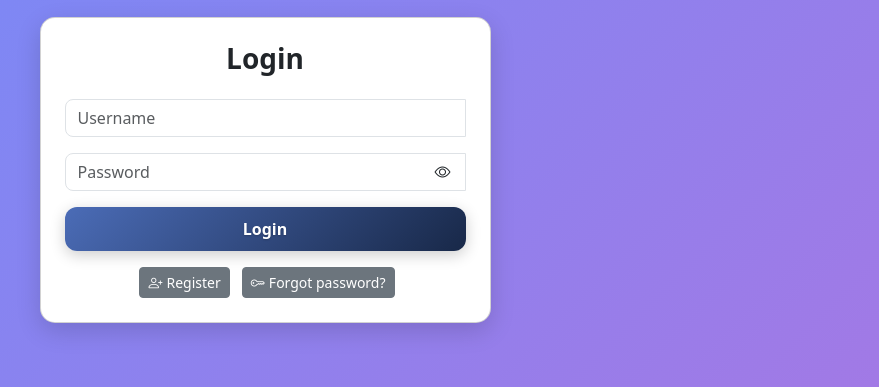
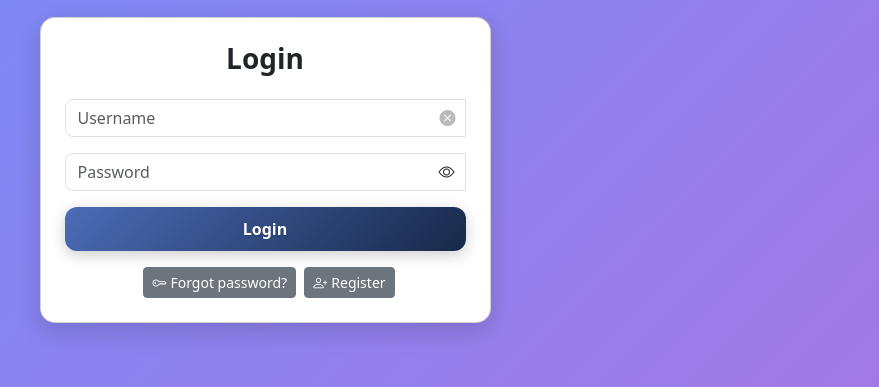
Before and after one commit to MinhDoDuy/web_trainning, a Flask app: page /login in a window 1280 px wide. Shown: the part 230-617 px from the top of the page, without its empty margins (375-1254 px from the left). Run offline with Flask 3, Linux system fonts and the light colour scheme; some libraries are stand-ins or nearby versions.

Commit message:
update login

```diff
--- a/static/css/auth.css
+++ b/static/css/auth.css
@@ -73,27 +73,43 @@
             transition: 0.3s ease;
         }
 
-        .eye-toggle { right: 15px; }
+        .eye-toggle { right: 11px; }
         .eye-toggle:hover {
             transform: translateY(-50%) scale(1.2);
             color: #4b6cb7;
         }
 
         /* X clear input */
-        .clear-input {
-            right: 10px;
-            color: #ccc;
-            display: none;
-        }
-        .clear-input:hover {
-            transform: translateY(-50%) scale(1.2);
-            color: #4b6cb7;
-        }
+        .input-group {
+    position: relative;
+}
 
-        .position-relative input:focus + .clear-input,
-        .position-relative input:not(:placeholder-shown) + .clear-input {
-            display: block;
-        }
+/* Dấu × luôn hiện, mượt, fade khi hover */
+.clear-input {
+    position: absolute;
+    top: 50%;
+    right: 10px;
+    transform: translateY(-50%);
+    font-size: 1.rem;
+    color: #aaa;
+    cursor: pointer;
+    display: block;  /* luôn hiện */
+    transition: all 0.3s ease; /* mượt */
+    opacity: 0.8;
+}
+
+.clear-input:hover {
+    opacity: 1;
+    color: #4b6cb7;
+    transform: translateY(-50%) scale(1.3);
+}
+
+/* Nếu muốn fade-in khi người dùng nhập */
+.form-control:not(:placeholder-shown) + .clear-input {
+    opacity: 1;
+    transition: opacity 0.25s ease-in-out;
+}
+
 
         .link-hover {
             display: inline-flex;
--- a/templates/login.html
+++ b/templates/login.html
@@ -21,26 +21,27 @@
                         <input type="text" name="username" class="form-control"
                                placeholder="Username"
                                value="{{ username_value or '' }}">
-                        <span class="clear-input" onclick="clearInput(this)">×</span>
+                        <span class="clear-input" onclick="clearInput(this)"><i class="bi bi-x-circle-fill"></i></span>
                     </div>
+
 
                     <!-- Password -->
                     <div class="mb-3 position-relative input-group">
                         <input type="password" name="password" class="form-control"
                                placeholder="Password" id="passwordInput">
                         <i class="bi bi-eye eye-toggle" onclick="togglePassword()"></i>
-                        <span class="clear-input" onclick="clearInput(this)">×</span>
+                        <!--                        <span class="clear-input" onclick="clearInput(this)">×</span>-->
                     </div>
 
                     <button type="submit" class="btn btn-gradient w-100">Login</button>
                 </form>
 
                 <div class="text-center mt-3">
+                    <a href="{{ url_for('forgot_password_route') }}" class="btn btn-secondary btn-sm ms-2 link-hover">
+                        <i class="bi bi-key"></i> Forgot password?
+                    </a>
                     <a href="{{ url_for('register_route') }}" class="btn btn-secondary btn-sm ms-1 link-hover">
                         <i class="bi bi-person-plus"></i> Register
-                    </a>
-                    <a href="{{ url_for('forgot_password_route') }}" class="btn btn-secondary btn-sm ms-2 link-hover">
-                        <i class="bi bi-key"></i> Forgot password?
                     </a>
                 </div>
 
@@ -88,6 +89,7 @@
         input.focus();
     }
 
+
     document.querySelectorAll('.toast').forEach(t => {
         new bootstrap.Toast(t, {delay: 3000}).show();
     });
--- a/templates/register.html
+++ b/templates/register.html
@@ -21,15 +21,15 @@
                         <input type="text" name="username" class="form-control"
                                placeholder="Username"
                                value="{{ username_value or '' }}">
-                        <span class="clear-input" onclick="clearInput(this)">×</span>
+                        <span class="clear-input" onclick="clearInput(this)"><i class="bi bi-x-circle-fill"></i></span>
                     </div>
+
 
                     <!-- Password -->
                     <div class="mb-3 position-relative input-group">
                         <input type="password" name="password" class="form-control"
                                placeholder="Password" id="passwordInput">
                         <i class="bi bi-eye eye-toggle" onclick="togglePassword('passwordInput', this)"></i>
-                        <span class="clear-input" onclick="clearInput(this)">×</span>
                     </div>
 
                     <!-- Confirm Password -->
@@ -92,6 +92,7 @@
         input.focus();
     }
 
+
     function setRole(value) {
         document.getElementById('roleInput').value = value;
     }
```
Lines whose indentation alone changed are shown as unchanged.
